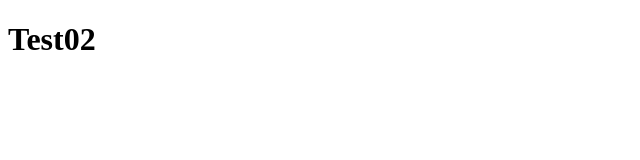
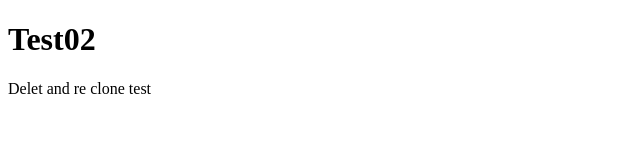
Before and after one commit to joycheng-aiad/test02, a plain HTML site: page index.html in a window 1280 px wide. Shown: the whole page, without its empty margins (0-640 px from the left). Drawn offline with Linux system fonts and the light colour scheme.

Commit message:
add text

```diff
--- a/index.html
+++ b/index.html
@@ -7,6 +7,6 @@
 </head>
 <body>
 <h1>Test02</h1>
-<p></p>
+<p>Delet and re clone test</p>
 </body>
 </html>
```
